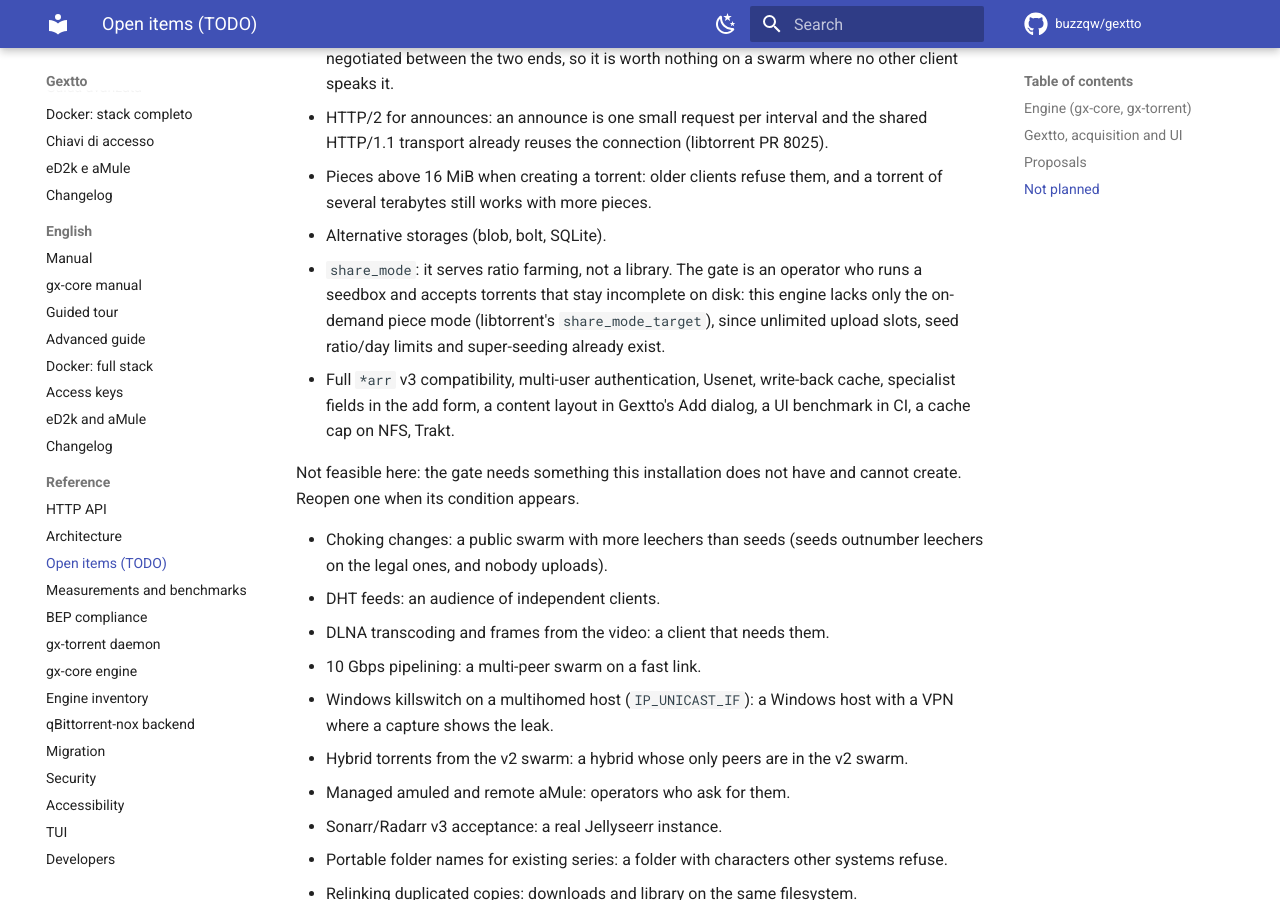
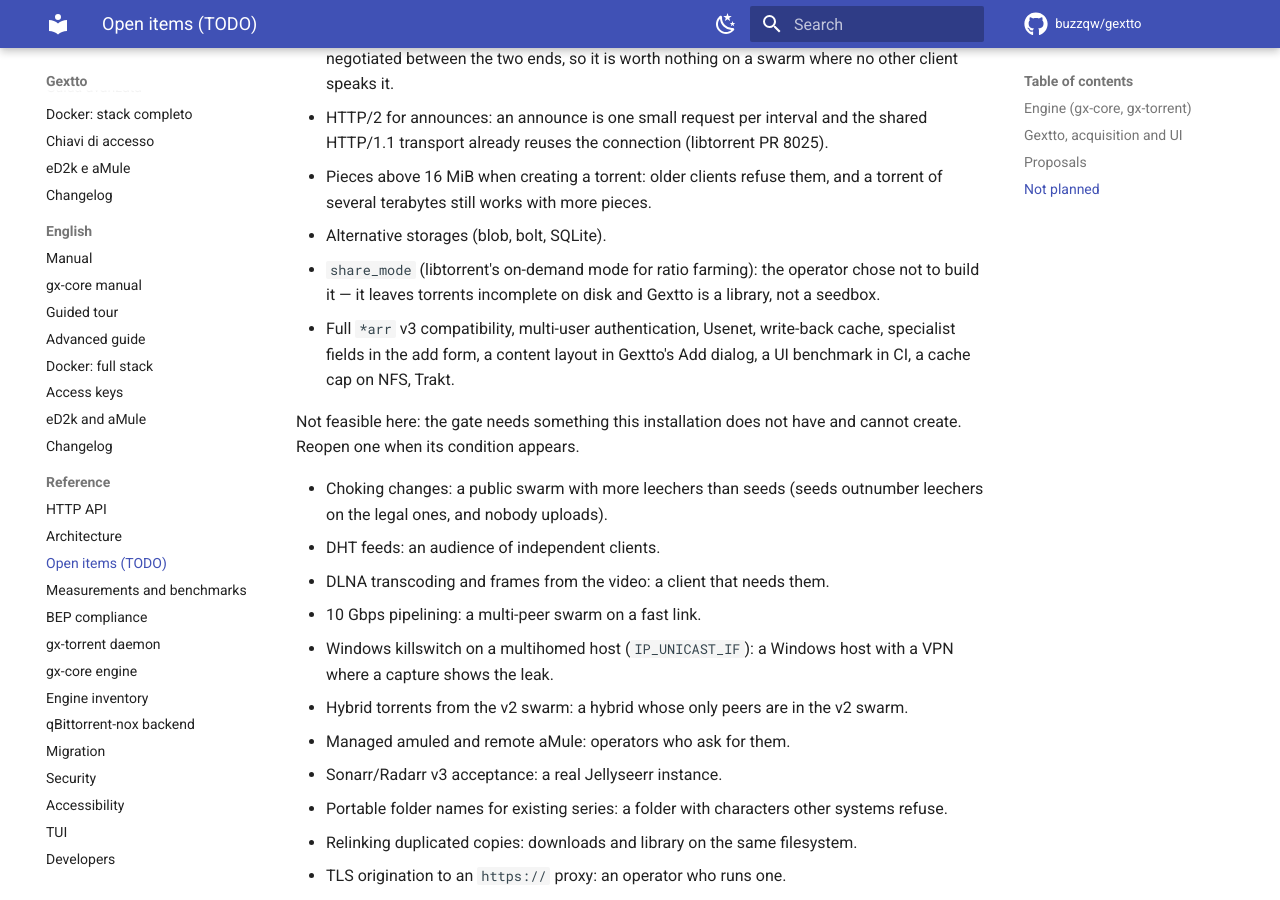
Before and after one commit to buzzqw/gextto, an MkDocs documentation site: the page built from docs/todo.md, in a window 1280 px wide and 900 px high, scrolled down 2779 px. Built offline with MkDocs 1.6.1 and Material for MkDocs 9.7.7, drawn with Linux system fonts in a browser that asks for light colours; comment, search, counter and statistics services are not loaded.

Commit message:
docs: share_mode recorded as a closed choice, not a missing feature

```diff
--- a/docs/todo.md
+++ b/docs/todo.md
@@ -113,10 +113,8 @@
 - Pieces above 16 MiB when creating a torrent: older clients refuse them, and a torrent of
   several terabytes still works with more pieces.
 - Alternative storages (blob, bolt, SQLite).
-- `share_mode`: it serves ratio farming, not a library. The gate is an operator who runs a
-  seedbox and accepts torrents that stay incomplete on disk: this engine lacks only the
-  on-demand piece mode (libtorrent's `share_mode_target`), since unlimited upload slots,
-  seed ratio/day limits and super-seeding already exist.
+- `share_mode` (libtorrent's on-demand mode for ratio farming): the operator chose not to
+  build it — it leaves torrents incomplete on disk and Gextto is a library, not a seedbox.
 - Full `*arr` v3 compatibility, multi-user authentication, Usenet, write-back cache,
   specialist fields in the add form, a content layout in Gextto's Add dialog, a UI
   benchmark in CI, a cache cap on NFS, Trakt.
```
Also changed, not shown: docs/measurements.md (+1 -1 lines).
